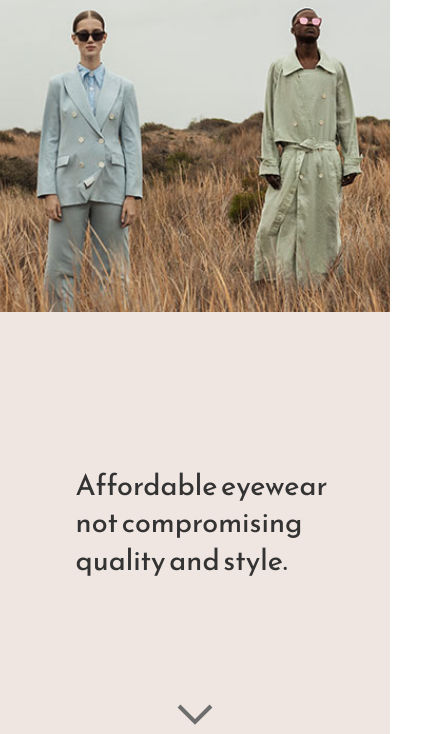
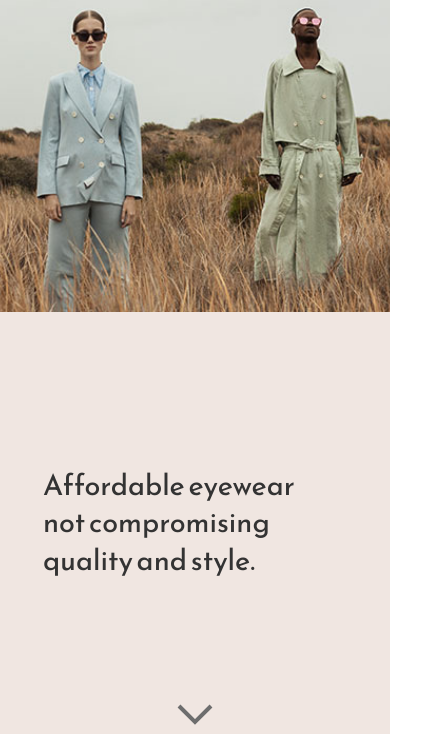
Before and after one commit to itisalbin/solisar, a plain HTML site: page index.html in a window 390 px wide. Shown: the part 110-844 px from the top of the page, 433 px wide, since content can reach past the window. Drawn offline with Linux system fonts and the light colour scheme.

Commit message:
Small change on hero text mobile margin.

```diff
--- a/style.css
+++ b/style.css
@@ -40,13 +40,13 @@ img {
   width: 100%;
   height: 50%;
   align-items: center;
+  margin-left: 11%;
 }
 
 .hero-p-mobile {
   font-size: 1.8em;
   line-height: 1.3em;
   margin: 0;
-  transform: translateX(30%);
 }
 
 .hero-p-desktop {
```
